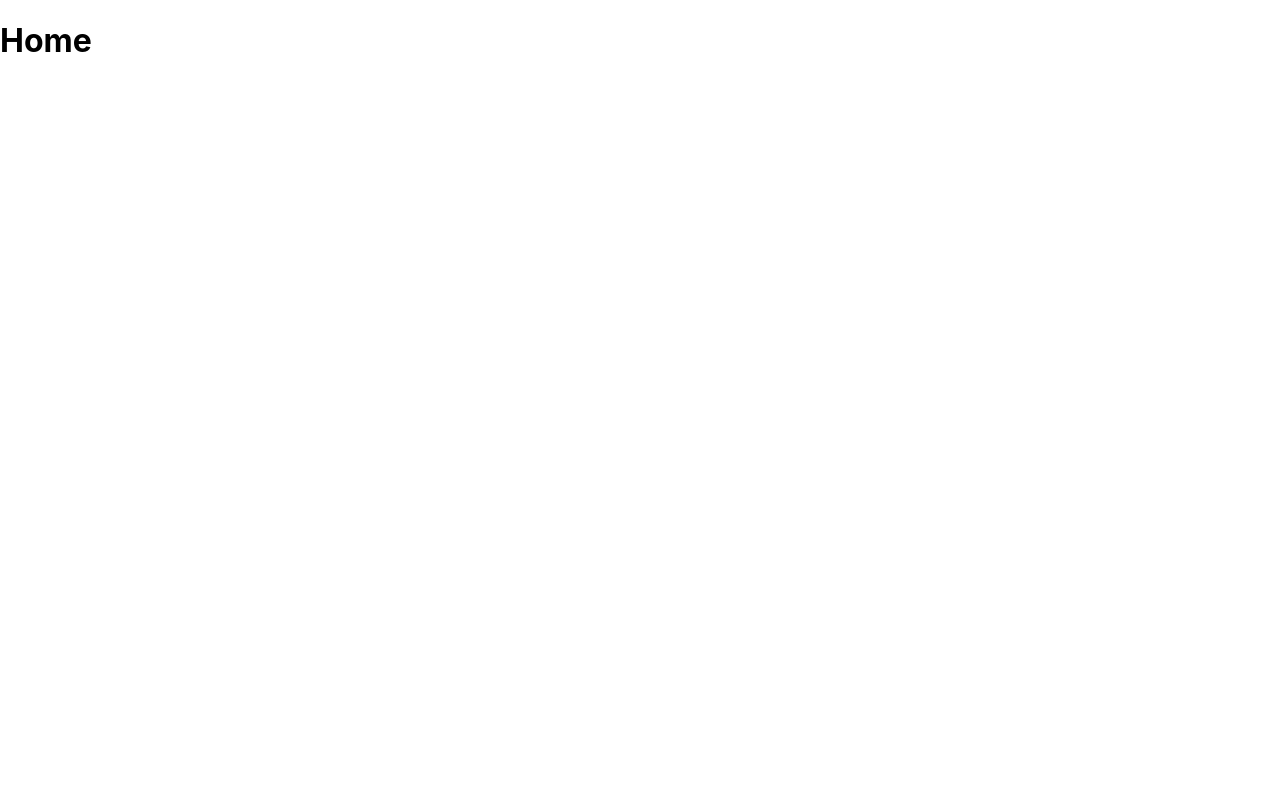
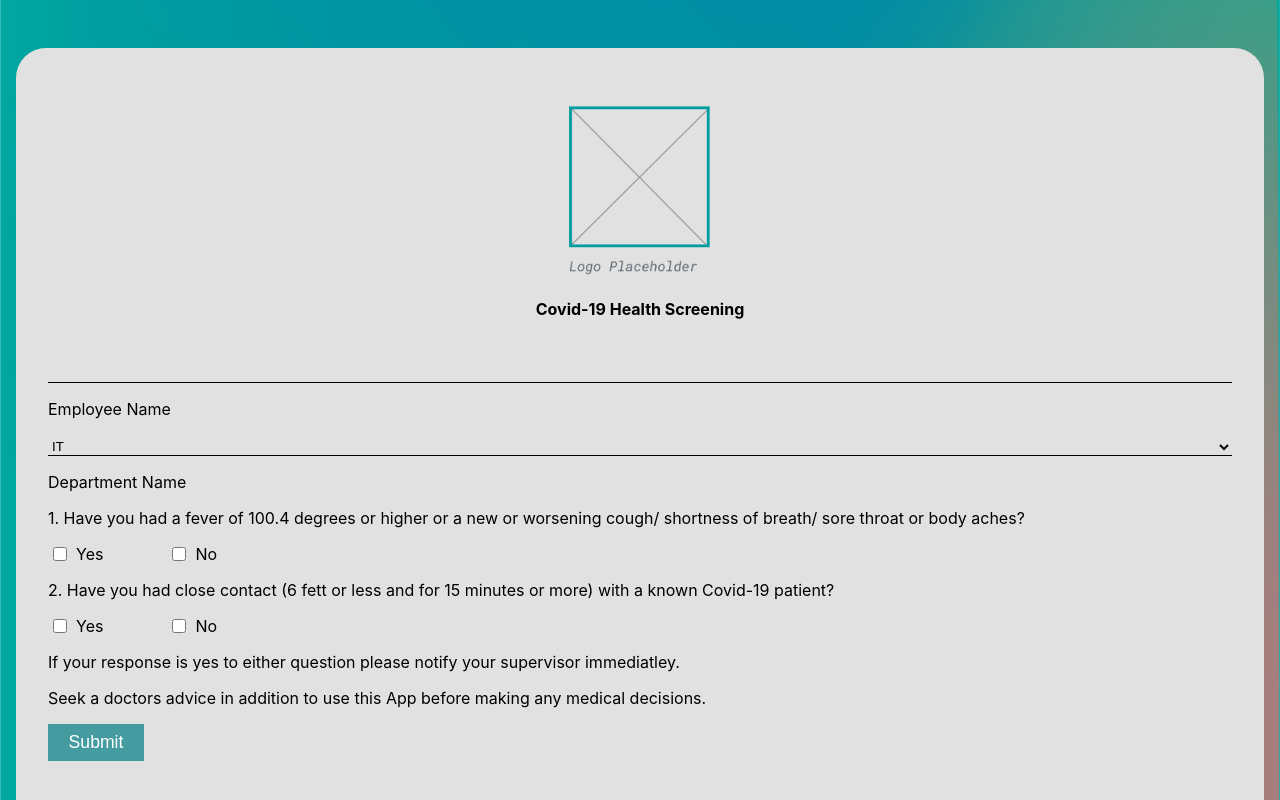
Before and after one commit to brentahrens1/covid-19-screening, a React (Create React App) app: page / in a window 1280 px wide. Built offline with nearby package versions, Linux system fonts and the light colour scheme.

Commit message:
completes initial form styling

```diff
--- a/src/components/Home/Home.js
+++ b/src/components/Home/Home.js
@@ -1,8 +1,10 @@
 import { useEffect, useState } from 'react'
 import LoadScreen from '../LoadScreen/LoadScreen'
 
+// scss
+import '../../sass/_home.scss'
+
 // logo
-
 import logo from '../../assets/images/logo.png'
 
 const Home = () => {
@@ -10,7 +12,7 @@ const Home = () => {
 
     useEffect(() => {
         setTimeout(() => {
-            setIsLoaded(!isLoaded)
+            setIsLoaded(true)
         }, 3000)
     }, [])
 
@@ -20,7 +22,47 @@ const Home = () => {
                 isLoaded ?
                 (
                     <div className="home">
-                        <h1>Home</h1>
+                        <div className="home__form">
+                            <div className="logo">
+                                <img src={logo} alt="Company logo goes here" />
+                            </div>
+                            <h1>Covid-19 Health Screening</h1>
+                            <form>
+                                <input type="text" />
+                                <p>Employee Name</p>
+                                <select value="department">
+                                    <option>IT</option>
+                                    <option>Reception</option>
+                                    <option>Clinician</option>
+                                </select>
+                                <p>Department Name</p>
+                                <p>1. Have you had a fever of 100.4 degrees or higher or a new or worsening cough/ shortness of breath/ sore throat or body aches?</p>
+                                <div className="checkbox-container">
+                                    <div className="checkboxes">
+                                        <input className="checkbox-input" type="checkbox" name="yes" />
+                                        <label htmlFor="yes">Yes</label>
+                                    </div>
+                                    <div className="checkboxes">
+                                        <input className="checkbox-input" type="checkbox" name="no" />
+                                        <label htmlFor="no">No</label>
+                                    </div>
+                                </div>
+                                <p>2. Have you had close contact (6 fett or less and for 15 minutes or more) with a known Covid-19 patient?</p>
+                                <div className="checkbox-container">
+                                    <div className="checkboxes">
+                                        <input className="checkbox-input" type="checkbox" name="yes" />
+                                        <label htmlFor="yes">Yes</label>
+                                    </div>
+                                    <div className="checkboxes">
+                                        <input className="checkbox-input" type="checkbox" name="no" />
+                                        <label htmlFor="no">No</label>
+                                    </div>
+                                </div>
+                                <p>If your response is yes to either question please notify your supervisor immediatley.</p>
+                                <p>Seek a doctors advice in addition to use this App before making any medical decisions.</p>
+                                <button>Submit</button>
+                            </form>
+                        </div>
                     </div>
                 )
                 :
--- a/src/sass/_home.scss
+++ b/src/sass/_home.scss
@@ -0,0 +1,81 @@
+.home {
+    width: 100%;
+    height: 100%;
+    background: url('../assets/images/background.jpg');
+    background-repeat: no-repeat;
+    background-size: cover;
+    background-position: center;
+    position: fixed;
+    top: 0;
+    left: 0;
+
+    &__form {
+        width: calc(100% - 2rem);
+        height: 100%;
+        background: #E1E1E1;
+        border-top-left-radius: 30px;
+        border-top-right-radius: 30px;
+        margin: 0 auto;
+        margin-top: 3rem;
+        padding-top: 3rem;
+        padding-left: 2rem;
+        padding-right: 2rem;
+        display: flex;
+        flex-direction: column;
+        justify-content: center;
+        align-items: center;
+
+        h1 {
+            font-size: 1rem;
+            text-align: center;
+        }
+
+        .logo {
+            width: 10rem;
+
+            img {
+                width: 100%;
+            }
+        }
+
+        form {
+            width: 100%;
+            height: 100%;
+            margin-top: 2rem;
+
+            input, select {
+                background: transparent;
+                border: none;
+                border-bottom: 1px solid #000;
+                width: 100%;
+            }
+
+            .checkbox-container {
+                width: 100%;
+                display: flex;
+
+                .checkboxes:nth-child(1) {
+                    margin-right: 4rem;
+                }
+
+                .checkboxes {
+                    display: flex;
+
+                    .checkbox-input {
+                        width: 1rem;
+                        margin-right: .5rem;
+                    }
+                }
+            }
+
+            button {
+                background: #459CA0;
+                color: #fff;
+                border: none;
+                padding: .5rem;
+                width: 6rem;
+                font-size: 1.1rem;
+            }
+        }
+    }
+}
```
